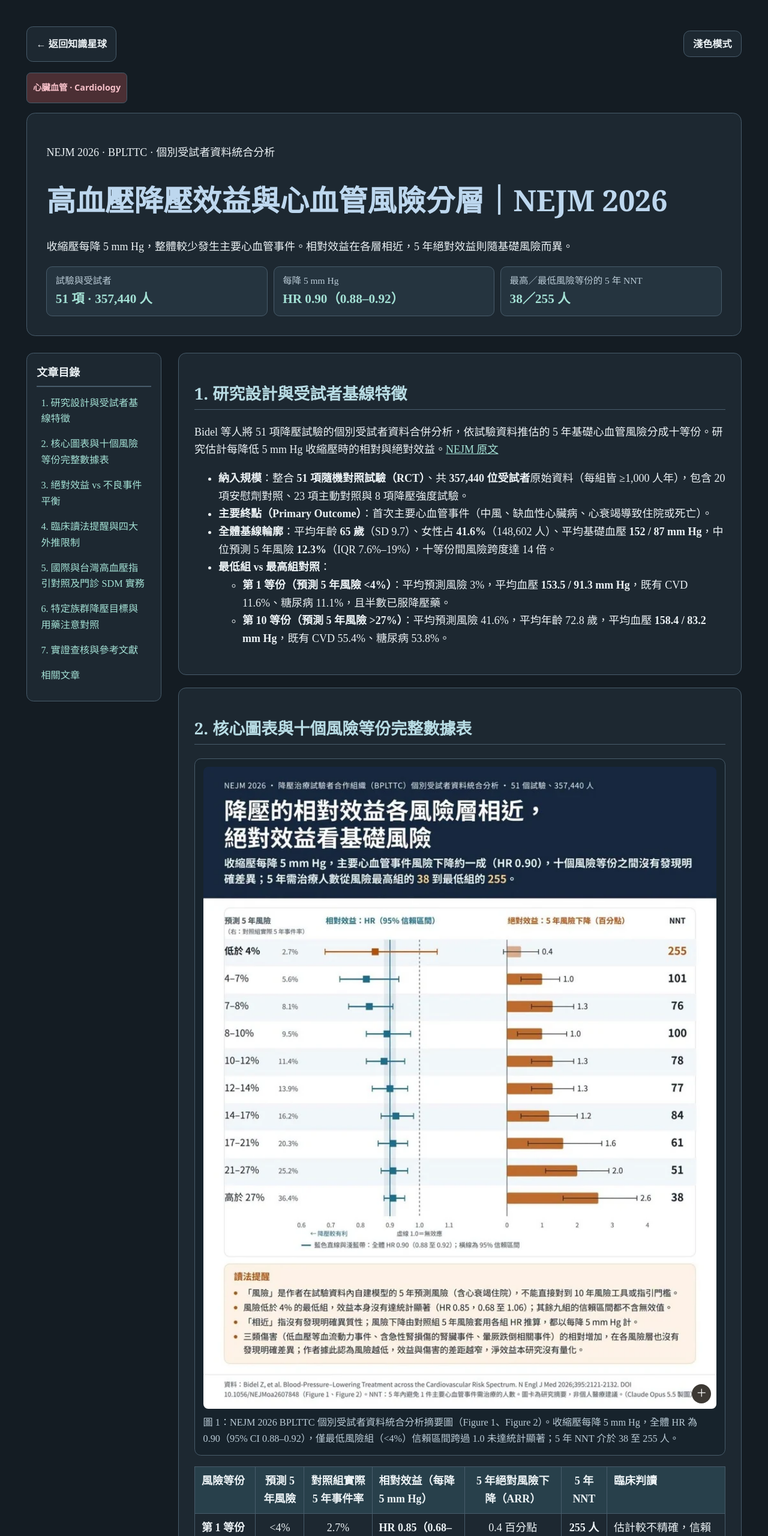
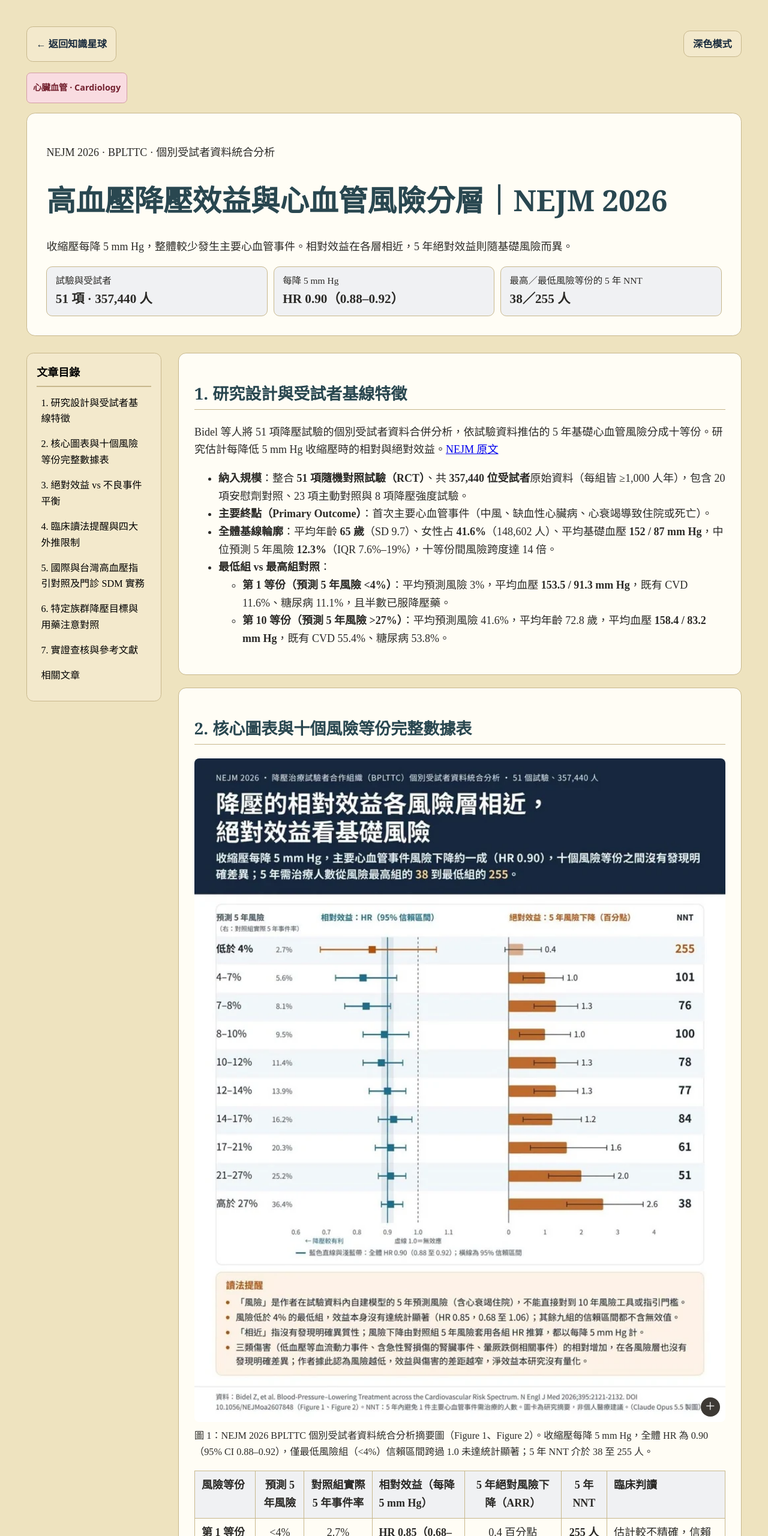
Before and after one commit to wyverner2005/knowledge-planet, a plain HTML site: page notes/blood-pressure-lowering-cardiovascular-risk-2026.html in a window 1280 px wide. Shown: the top 2560 px of the page at 60% size. Drawn offline with Linux system fonts and the light colour scheme.

Commit message:
Restore original NEJM blood pressure article appearance

```diff
--- a/notes/blood-pressure-lowering-cardiovascular-risk-2026.html
+++ b/notes/blood-pressure-lowering-cardiovascular-risk-2026.html
@@ -1,5 +1,5 @@
 <!doctype html>
-<html lang="zh-Hant" class="kp-note bp-dark-edition" data-theme="dark" data-theme-default="dark">
+<html lang="zh-Hant" class="kp-note">
 <head>
 <meta charset="utf-8">
 <meta name="viewport" content="width=device-width, initial-scale=1">
@@ -7,47 +7,6 @@
 <meta name="keywords" content="高血壓, 降壓效益, BPLTTC, NEJM, 心血管風險, ARR, NNT, PREVENT, SCORE2, 722 居家血壓, 共享決策">
 <title>高血壓降壓效益與心血管風險分層｜NEJM 2026</title>
 <style>
-/* This article uses a charcoal reading palette with a muted teal accent. */
-.kp-note.bp-dark-edition[data-theme="dark"] {
-  --kp-dark-paper: #141c23;
-  --kp-dark-panel: #1d2831;
-  --kp-dark-raised: #25343f;
-  --kp-dark-edge: #485c6b;
-  --kp-dark-ink: #ecf2f5;
-  --kp-dark-muted: #bacbd6;
-  --kp-note-heading: #b8dce4;
-  --bp-accent: #a4e1d5;
-  --bp-subdued: #bacbd6;
-  --bp-table-header: #28404b;
-  --bp-table-stripe: #223039;
-  --bp-warning-fill: #372b28;
-  --bp-warning-edge: #f1ac8d;
-  --bp-warning-ink: #ffe3d5;
-  --bp-figure-frame: #17232c;
-}
-.bp-dark-edition[data-theme="dark"] .bp-note { color: var(--kp-dark-ink); }
-.bp-dark-edition[data-theme="dark"] .bp-note a:not(.kp-control, .kp-category) { color: var(--bp-accent); }
-.bp-dark-edition[data-theme="dark"] .bp-note :is(dt, figcaption) { color: var(--bp-subdued); }
-.bp-dark-edition[data-theme="dark"] .bp-note dd { color: var(--bp-accent); }
-.bp-dark-edition[data-theme="dark"] .bp-note th { background: var(--bp-table-header); }
-.bp-dark-edition[data-theme="dark"] .bp-note tbody tr:nth-child(even) { background: var(--bp-table-stripe); }
-.bp-dark-edition[data-theme="dark"] .bp-note .bp-warning {
-  padding: .65rem .9rem;
-  border-color: var(--bp-warning-edge);
-  border-radius: .45rem;
-  background: var(--bp-warning-fill);
-  color: var(--bp-warning-ink);
-}
-.bp-dark-edition[data-theme="dark"] .bp-note .bp-warning > :first-child { margin-block-start: .25rem; }
-.bp-dark-edition[data-theme="dark"] .bp-note .bp-warning > :last-child { margin-block-end: .25rem; }
-.bp-dark-edition[data-theme="dark"] .bp-note figure {
-  padding: clamp(.4rem, 1.3vw, .75rem);
-  border: 1px solid var(--kp-dark-edge);
-  border-radius: .6rem;
-  background: var(--bp-figure-frame);
-}
-.bp-dark-edition[data-theme="dark"] .bp-note .kp-vector-trigger > svg { background: transparent; }
-
 .bp-note { max-width: 77rem; margin: auto; padding: clamp(.75rem, 3vw, 2rem); line-height: 1.65; }
 .bp-note section { scroll-margin-top: .8rem; }
 .bp-note figure { margin: 1rem 0; }
@@ -64,7 +23,7 @@
 .bp-note dd { margin: 0; font-size: 1.18rem; font-weight: 750; }
 </style>
 <link rel="stylesheet" href="../theme.css">
-<script src="../theme.js?v=bp-dark-edition" defer></script>
+<script src="../theme.js" defer></script>
 </head>
 <body>
 <main class="bp-note">
--- a/theme.js
+++ b/theme.js
@@ -1,9 +1,6 @@
 (() => {
   const page = document.documentElement;
-  const defaultTheme = page.dataset.themeDefault;
-  const storageKey = defaultTheme
-    ? `knowledge-planet-theme:${location.pathname}`
-    : "knowledge-planet-theme";
+  const storageKey = "knowledge-planet-theme";
   const systemTheme = window.matchMedia("(prefers-color-scheme: dark)");
   let preference;
 
@@ -18,7 +15,7 @@
 
   function applyTheme() {
     const dark = preference === "dark" ||
-      (preference !== "light" && (defaultTheme ? defaultTheme === "dark" : systemTheme.matches));
+      (preference !== "light" && systemTheme.matches);
     page.dataset.theme = dark ? "dark" : "light";
     const button = document.querySelector(".kp-theme-toggle");
     if (button) {
```
